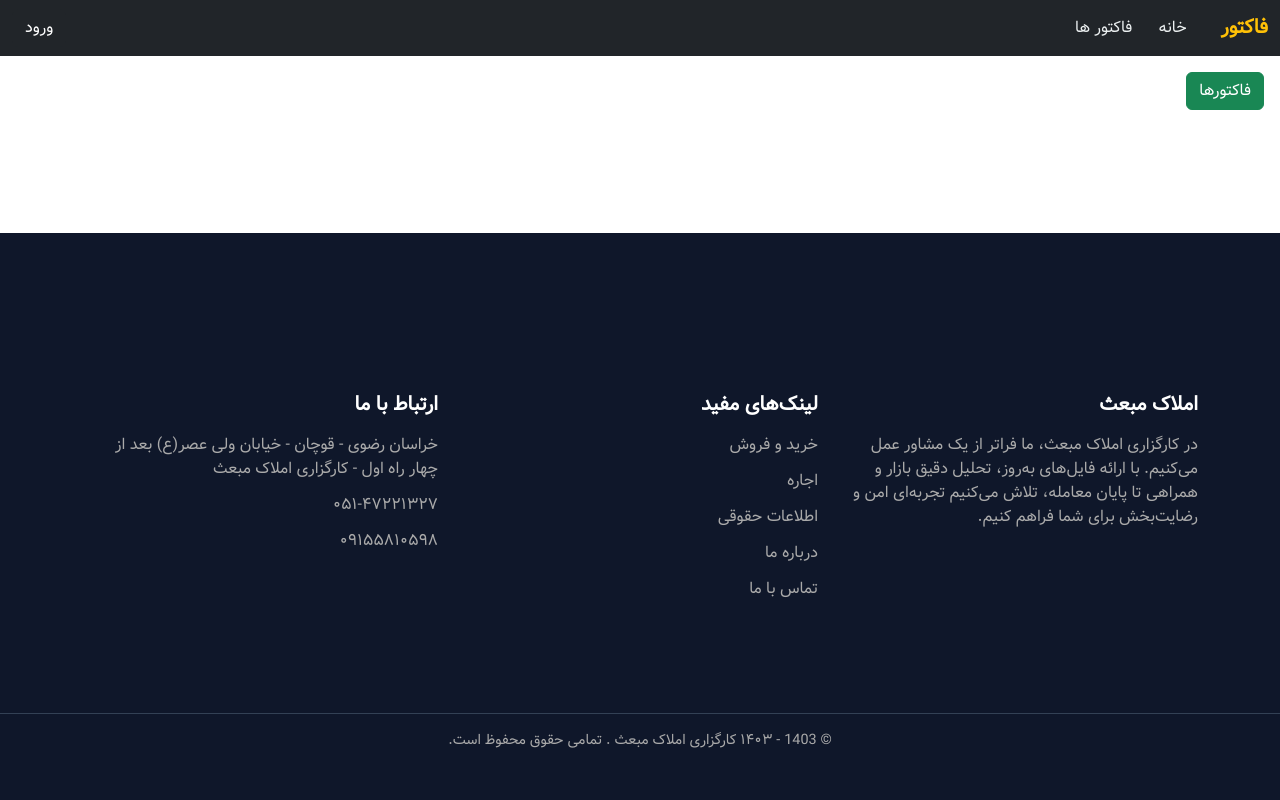
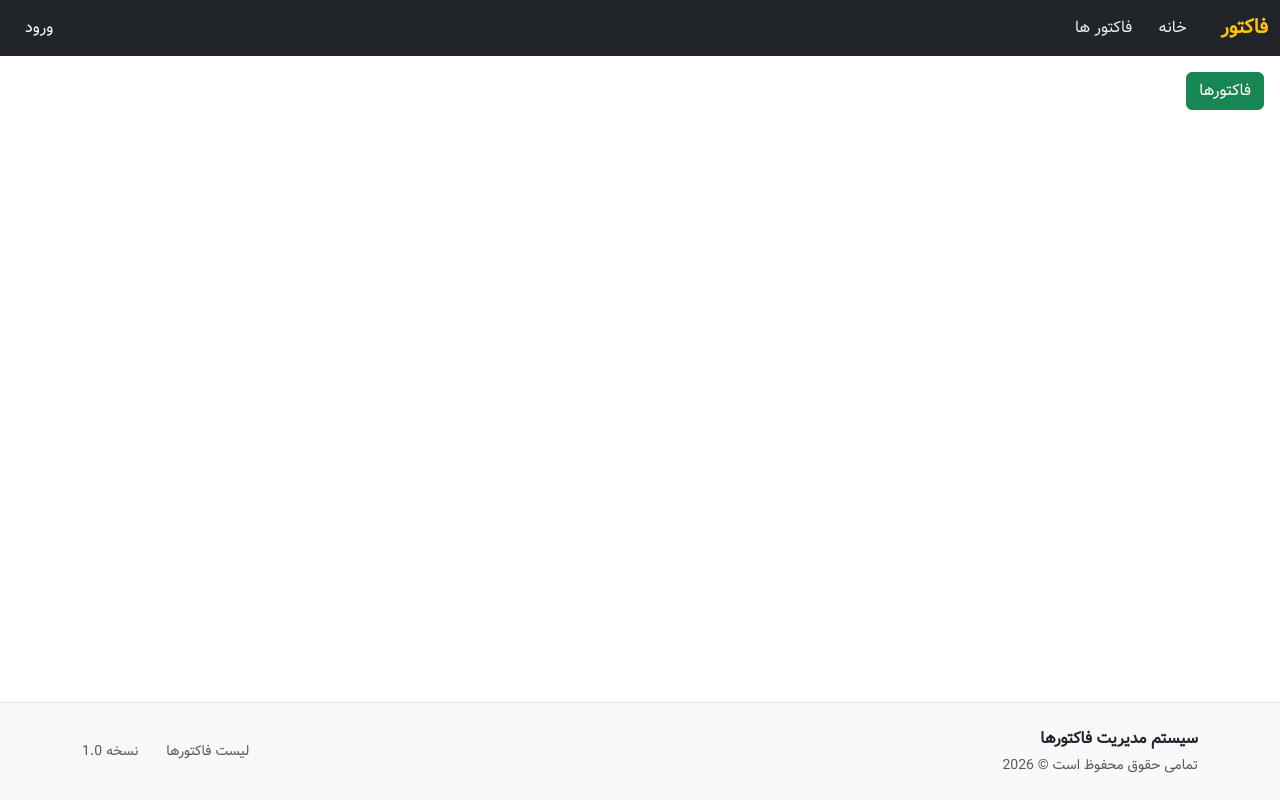
Before and after one commit to shahramsss/factor, a Django app: page /home/ in a window 1280 px wide. Run offline with Django 5.2, Linux system fonts and the light colour scheme; some libraries are stand-ins or nearby versions.

Commit message:
change footer

```diff
--- a/templates/inc/footer.html
+++ b/templates/inc/footer.html
@@ -1,52 +1,20 @@
-<footer class="royal-footer">
-  <div class="container py-5">
-    <div class="row g-4 py-5 row-cols-1 row-cols-lg-3">
-      <div class="col">
-        <h5 class="mb-3">املاک مبعث</h5>
-        <p class="text-muted">در کارگزاری املاک مبعث، ما فراتر از یک مشاور عمل می‌کنیم. با ارائه فایل‌های به‌روز، تحلیل دقیق بازار و همراهی تا پایان معامله، تلاش می‌کنیم تجربه‌ای امن و رضایت‌بخش برای شما فراهم کنیم.</p>
-      </div>
-      <div class="col">
-        <h5 class="mb-3">لینک‌های مفید</h5>
-        <ul class="list-unstyled">
-          <li>
-            <a class="text-muted text-decoration-none" href="">خرید و فروش</a>
-          </li>
-          <li>
-            <a class="text-muted text-decoration-none" href="">اجاره</a>
-          </li>
-          <li>
-            <a class="text-muted text-decoration-none" href="">اطلاعات حقوقی</a>
-          </li>
-          <li>
-            <a class="text-muted text-decoration-none" href="">درباره ما</a>
-          </li>
-           <li>
-            <a class="text-muted text-decoration-none" href="">تماس با ما</a>
-          </li>
-        </ul>
-      </div>
-      <div class="col">
-        <h5 class="mb-3">ارتباط با ما</h5>
-        <ul class="list-unstyled">
-          <li>
-            <span class="text-muted">خراسان رضوی - قوچان - خیابان ولی عصر(ع) بعد از چهار راه اول - کارگزاری املاک مبعث</span>
-          </li>
-          <li>
-            <span class="text-muted">۰۵۱-۴۷۲۲۱۳۲۷</span>
-          </li>
-          <li>
-            <span class="text-muted">۰۹۱۵۵۸۱۰۵۹۸</span>
-          </li>
-        </ul>
-        <div class="social-icons mt-3">
-          <a href="#" class="text-muted me-3"><i class="fab fa-twitter"></i></a>
-          <a href="#" class="text-muted me-3"><i class="fab fa-linkedin-in"></i></a>
-          <a href="#" class="text-muted me-3"><i class="fab fa-instagram"></i></a>
+<!-- فوتر سایت فاکتور -->
+<footer class="bg-light border-top text-muted py-4 mt-auto no-print">
+    <div class="container">
+        <div class="row align-items-center">
+            <!-- سمت راست: کپی‌رایت و نام سایت -->
+            <div class="col-md-6 text-center text-md-start mb-3 mb-md-0">
+                <p class="mb-1 fw-bold text-dark">سیستم مدیریت فاکتورها</p>
+                <p class="mb-0 small">تمامی حقوق محفوظ است &copy; <span dir="ltr">2026</span></p>
+            </div>
+
+            <!-- سمت چپ: لینک‌های سریع یا وضعیت -->
+            <div class="col-md-6 text-center text-md-end">
+                <ul class="list-inline mb-0 small">
+                    <li class="list-inline-item"><a href="{% url 'home:invoice_list' %}" class="text-decoration-none text-muted">لیست فاکتورها</a></li>
+                    <li class="list-inline-item ms-3"><span class="text-muted">نسخه 1.0</span></li>
+                </ul>
+            </div>
         </div>
-      </div>
     </div>
-  </div>
-  <div class="text-center p-3 border-top border-muted">
-    <p class="text-muted mb-0">© 1403 - ۱۴۰۳ کارگزاری املاک مبعث . تمامی حقوق محفوظ است.</p>
-  </div>
 </footer>
```
